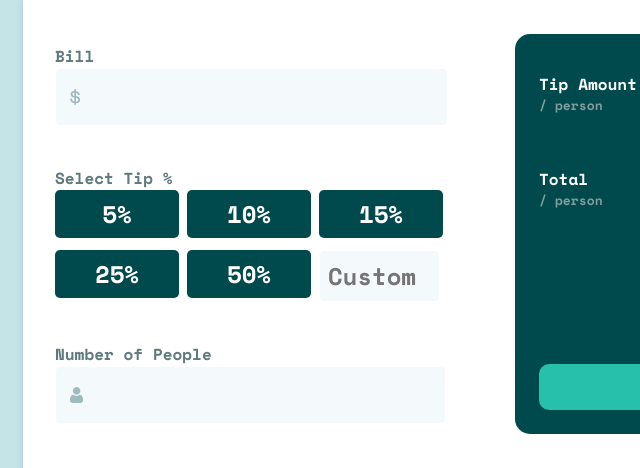
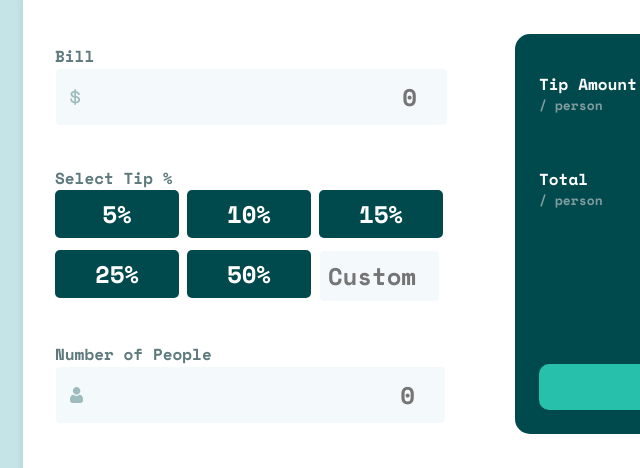
Before and after one commit to CoderAlchemy24/frm-splitter-calculator, a website: page index.html in a window 1280 px wide. Shown: the part 241-709 px from the top of the page, 137-777 px from the left. Drawn offline with nearby package versions, Linux system fonts and the light colour scheme.

Commit message:
placehoders add

```diff
--- a/index.html
+++ b/index.html
@@ -27,7 +27,7 @@
           <label for="#bill">Bill</label>
           <div class="input-wrapper-1">
              <svg class="dollar-sign" color="grey" xmlns="http://www.w3.org/2000/svg" width="11" height="17"><path fill="#9EBBBD" d="M6.016 16.328v-1.464c1.232-.08 2.22-.444 2.964-1.092.744-.648 1.116-1.508 1.116-2.58v-.144c0-.992-.348-1.772-1.044-2.34-.696-.568-1.708-.932-3.036-1.092V4.184c.56.144 1.012.4 1.356.768.344.368.516.816.516 1.344v.288h1.824v-.432c0-.448-.088-.876-.264-1.284a3.783 3.783 0 00-.744-1.116A4.251 4.251 0 007.54 2.9a5.324 5.324 0 00-1.524-.492V.872H4.288V2.36a5.532 5.532 0 00-1.416.324c-.448.168-.84.392-1.176.672-.336.28-.604.616-.804 1.008-.2.392-.3.844-.3 1.356v.144c0 .96.316 1.708.948 2.244.632.536 1.548.884 2.748 1.044v3.912c-.704-.16-1.248-.472-1.632-.936-.384-.464-.576-1.08-.576-1.848v-.288H.256v.576c0 .464.08.924.24 1.38.16.456.404.88.732 1.272.328.392.744.728 1.248 1.008s1.108.476 1.812.588v1.512h1.728zM4.288 7.424c-.688-.128-1.164-.332-1.428-.612-.264-.28-.396-.644-.396-1.092 0-.464.176-.832.528-1.104.352-.272.784-.448 1.296-.528v3.336zm1.728 5.712V9.344c.768.128 1.328.328 1.68.6.352.272.528.688.528 1.248 0 .544-.196.984-.588 1.32-.392.336-.932.544-1.62.624z"/></svg>
-             <input type="number" id="bill" min="0" required/>
+             <input type="number" id="bill" min="0" placeholder="0" required/>
           </div>
         </div>
         <div class="tip">
@@ -48,7 +48,7 @@
           </div>
           <div class="input-wrapper-2">
              <svg class="icon-person" color="grey" xmlns="http://www.w3.org/2000/svg" width="13" height="16"><path fill="#9EBBBD" d="M9.573 7.729c.406 0 .784.07 1.126.209.342.14.639.33.881.569.232.227.438.503.614.82a5.1 5.1 0 01.407.949c.097.312.178.654.242 1.016.062.359.105.699.126 1.011.02.307.031.624.031.945 0 .836-.259 1.512-.768 2.01-.504.492-1.17.742-1.98.742H2.748c-.81 0-1.477-.25-1.98-.742C.259 14.76 0 14.084 0 13.248c0-.322.01-.64.032-.945.02-.312.063-.652.126-1.01.063-.363.144-.705.242-1.017.1-.323.238-.643.407-.948.176-.318.382-.594.613-.821.243-.238.54-.43.882-.57.342-.138.72-.208 1.125-.208.16 0 .313.067.61.265.183.123.397.264.636.421.204.134.48.259.822.372.333.11.671.167 1.005.167a3.19 3.19 0 001.006-.167c.341-.113.618-.238.822-.372l.636-.42c.296-.2.45-.266.61-.266zM6.598 0C7.63 0 8.522.38 9.252 1.129s1.1 1.666 1.1 2.724c0 1.06-.37 1.976-1.1 2.725-.73.75-1.623 1.13-2.654 1.13-1.03 0-1.924-.38-2.653-1.13-.73-.749-1.1-1.666-1.1-2.725 0-1.058.37-1.975 1.1-2.724C4.675.379 5.567 0 6.598 0z"/></svg>
-             <input type="number" id="people" min="1" step="1"/>
+             <input type="number" id="people" min="1" step="1" placeholder="0"/>
           </div>
         </div>
       </div>
```
